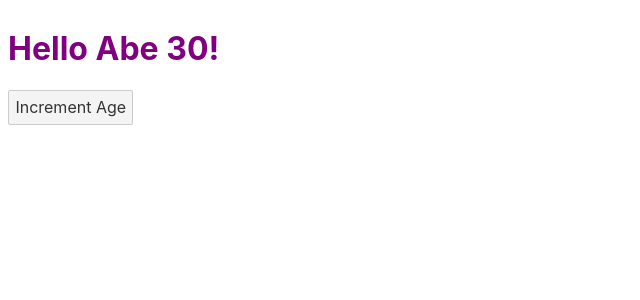
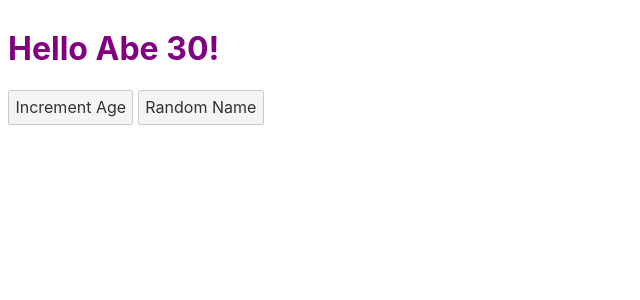
Before and after one commit to Caspec/svelte, a Svelte app: page / in a window 1280 px wide. Shown: the top 300 px of the page, without its empty margins (0-640 px from the left). Built offline with nearby package versions, Linux system fonts and the light colour scheme.

Commit message:
feat: add random name

```diff
--- a/src/App.svelte
+++ b/src/App.svelte
@@ -4,6 +4,11 @@
 
 	function incrementAge() {
 		age += 1;
+	}
+
+	function randomName() {
+		const names = ["Alice", "Bob", "Charlie", "Diana"];
+		name = names[Math.floor(Math.random() * names.length)];
 	}
 </script>
 
@@ -14,6 +19,11 @@
 </style>
 
 <h1>Hello {name} {age}!</h1>
+
 <button on:click={incrementAge}>
 	Increment Age
 </button>
+
+<button on:click={randomName}>
+	Random Name
+</button>
```
